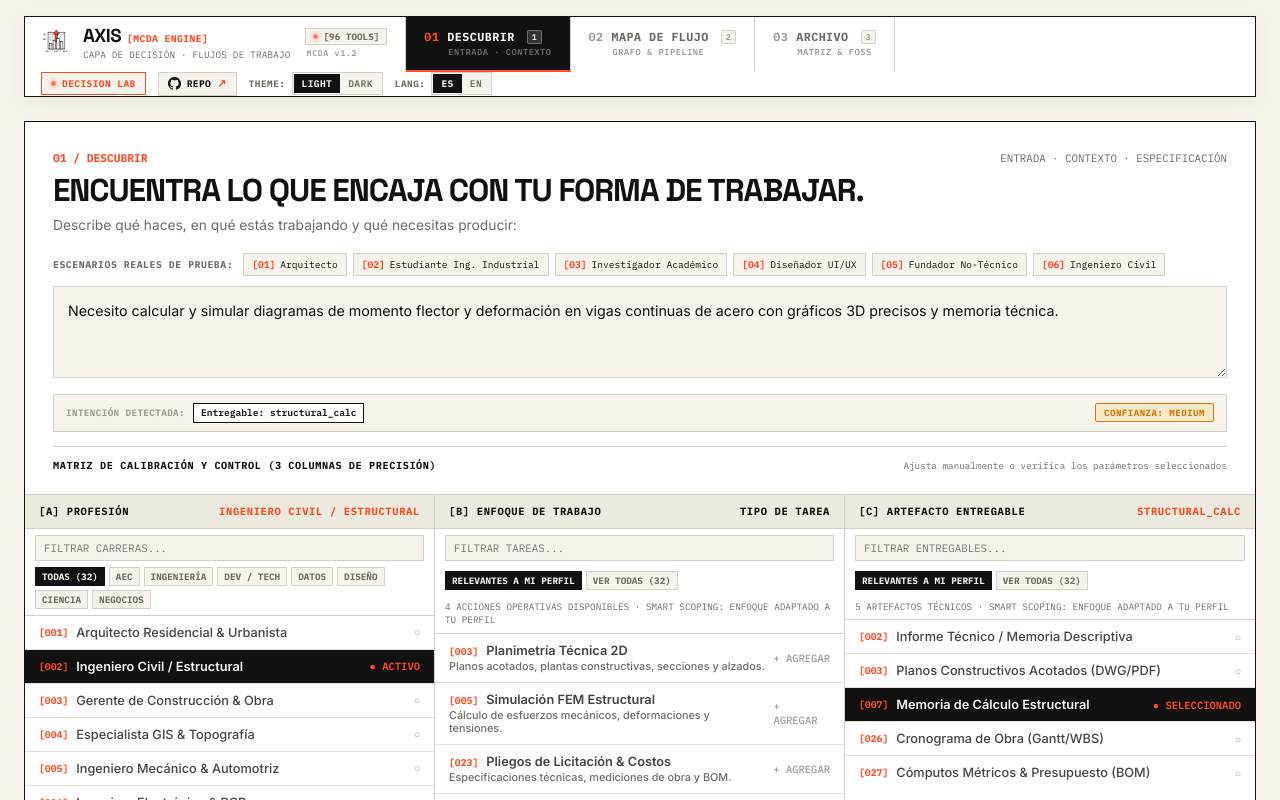
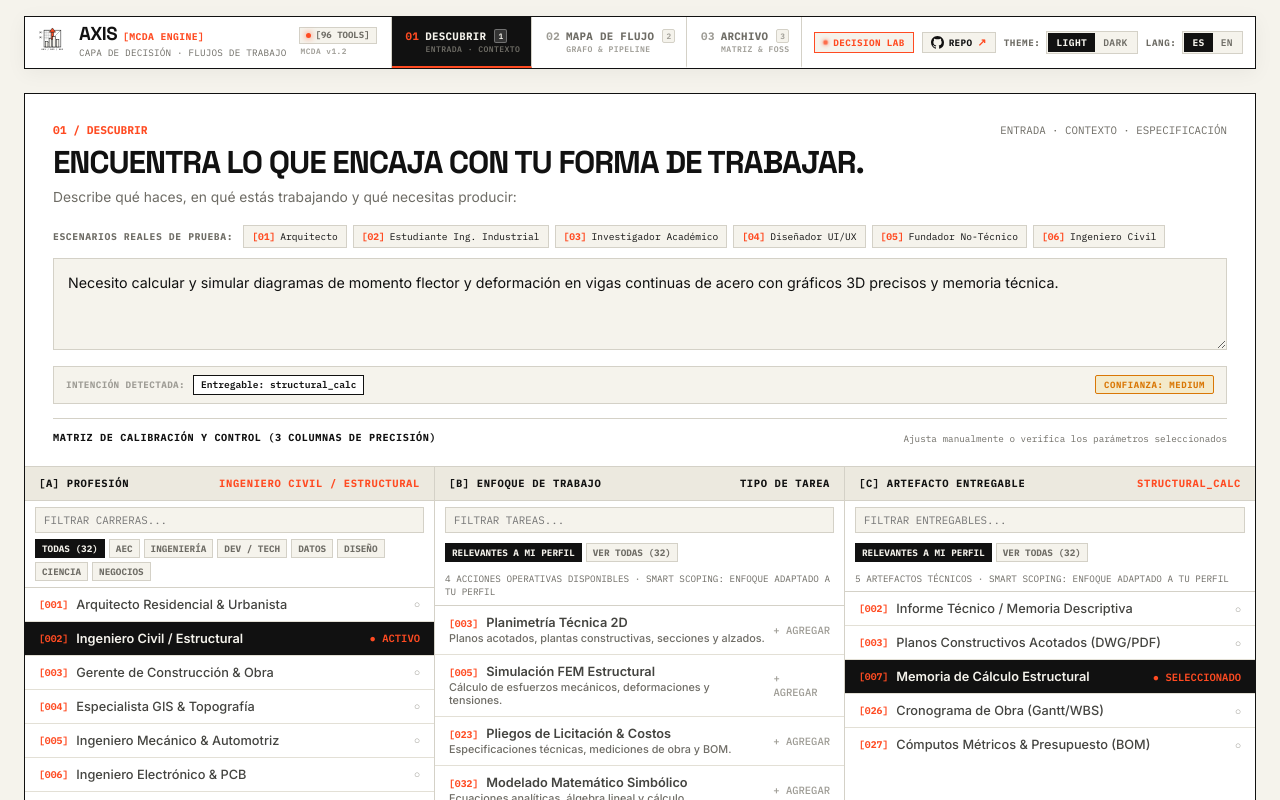
Before and after one commit to luisrodriguez-rgb/AXIS-TOOLMAP, a React (Vite) app: page / in a window 1280 px wide. Shown: the top 800 px of the page. Built offline with nearby package versions, Linux system fonts and the light colour scheme.

Commit message:
fix(ui): evitar desborde del header en cambio de idioma y corregir botones de ruta duplicados

```diff
--- a/src/components/InteractiveWorkflowCanvas.tsx
+++ b/src/components/InteractiveWorkflowCanvas.tsx
@@ -56,11 +56,16 @@ export const InteractiveWorkflowCanvas: React.FC<InteractiveWorkflowCanvasProps>
           </h2>
         </div>
 
-        {/* Selector de Rutas */}
+        {/* Selector de 3 Rutas Únicas y Neutrales */}
         <div className="routes-selector-group">
-          {(Object.keys(routes) as RouteId[]).map((rId) => {
+          {(['balanced', 'foss', 'max_capability'] as RouteId[]).map((rId) => {
             const r = routes[rId];
-            const isSelected = rId === currentRouteId;
+            if (!r) return null;
+            const isSelected =
+              rId === currentRouteId ||
+              (currentRouteId === 'recommended' && rId === 'balanced') ||
+              (currentRouteId === 'zero_cost' && rId === 'foss') ||
+              (currentRouteId === 'pro_studio' && rId === 'max_capability');
             return (
               <button
                 key={rId}
--- a/src/styles/components.css
+++ b/src/styles/components.css
@@ -23,17 +23,19 @@
   margin-top: 16px;
   margin-bottom: 24px;
   box-shadow: 0 4px 20px rgba(0, 0, 0, 0.05);
-  flex-wrap: wrap;
+  flex-wrap: nowrap;
+  overflow: hidden;
 }
 
 .brand-wrapper {
   display: flex;
   align-items: center;
-  gap: 14px;
-  padding: 10px 18px;
+  gap: 12px;
+  padding: 8px 14px;
   border-right: 1px solid var(--line);
   transition: background var(--transition-fast);
   user-select: none;
+  flex-shrink: 0;
 }
 
 .brand-wrapper:hover {
@@ -43,21 +45,22 @@
 .brand-telemetry {
   display: flex;
   flex-direction: column;
-  gap: 3px;
+  gap: 2px;
 }
 
 .telemetry-pill {
   font-family: var(--font-mono);
-  font-size: 0.62rem;
-  padding: 2px 7px;
+  font-size: 0.60rem;
+  padding: 2px 6px;
   border: 1px solid var(--line);
   background: var(--bg-canvas);
   color: var(--ink-muted);
   font-weight: 700;
   display: flex;
   align-items: center;
-  gap: 6px;
+  gap: 5px;
   line-height: 1.2;
+  white-space: nowrap;
 }
 
 .telemetry-dot {
@@ -77,11 +80,12 @@
 
 .telemetry-badge {
   font-family: var(--font-mono);
-  font-size: 0.55rem;
+  font-size: 0.52rem;
   color: var(--ink-faint);
   font-weight: 600;
-  letter-spacing: 0.08em;
+  letter-spacing: 0.06em;
   padding-left: 2px;
+  white-space: nowrap;
 }
 
 /* Primary Navigation Index */
@@ -89,6 +93,8 @@
   display: flex;
   align-items: stretch;
   flex-grow: 1;
+  flex-shrink: 1;
+  min-width: 0;
 }
 
 .nav-index-item {
@@ -96,8 +102,8 @@
   flex-direction: column;
   justify-content: center;
   align-items: flex-start;
-  gap: 2px;
-  padding: 8px 18px;
+  gap: 1px;
+  padding: 6px 14px;
   border-right: 1px solid var(--line);
   border-bottom: 2px solid transparent;
   border-top: none;
@@ -108,28 +114,31 @@
   cursor: pointer;
   transition: all var(--transition-fast);
   position: relative;
+  flex-shrink: 1;
+  min-width: 0;
 }
 
 .nav-index-item .nav-main-label {
   display: flex;
   align-items: center;
-  gap: 8px;
-  font-size: 0.78rem;
+  gap: 6px;
+  font-size: 0.72rem;
   font-weight: 700;
-  letter-spacing: 0.04em;
+  letter-spacing: 0.03em;
   text-transform: uppercase;
+  white-space: nowrap;
 }
 
 .nav-kbd-hint {
   font-family: var(--font-mono);
-  font-size: 0.55rem;
-  padding: 1px 4px;
+  font-size: 0.52rem;
+  padding: 1px 3px;
   border: 1px solid var(--line);
   background: var(--bg-canvas);
   color: var(--ink-faint);
   border-radius: 2px;
   font-weight: 600;
-  margin-left: 4px;
+  margin-left: 2px;
   transition: all var(--transition-fast);
 }
 
@@ -145,12 +154,13 @@
 }
 
 .nav-index-item .nav-sub-label {
-  font-size: 0.58rem;
+  font-size: 0.54rem;
   color: var(--ink-faint);
-  letter-spacing: 0.06em;
+  letter-spacing: 0.05em;
   text-transform: uppercase;
   font-weight: 600;
-  padding-left: 24px;
+  padding-left: 20px;
+  white-space: nowrap;
 }
 
 .nav-index-item:hover {
@@ -181,25 +191,28 @@
 .header-utilities {
   display: flex;
   align-items: center;
-  gap: 12px;
-  padding: 0 16px;
+  gap: 8px;
+  padding: 0 12px;
   background: var(--bg-surface);
+  flex-shrink: 0;
+  white-space: nowrap;
 }
 
 .utility-lab-btn {
   display: flex;
   align-items: center;
-  gap: 6px;
-  padding: 4px 9px;
+  gap: 5px;
+  padding: 3px 8px;
   border: 1px solid var(--signal);
   background: var(--bg-canvas);
   color: var(--signal);
   font-family: var(--font-mono);
-  font-size: 0.64rem;
+  font-size: 0.62rem;
   font-weight: 700;
   cursor: pointer;
   letter-spacing: 0.04em;
   transition: all var(--transition-fast);
+  white-space: nowrap;
 }
 
 .utility-lab-btn:hover {
@@ -225,17 +238,18 @@
 .utility-github-link {
   display: flex;
   align-items: center;
-  gap: 6px;
-  padding: 4px 9px;
+  gap: 5px;
+  padding: 3px 8px;
   border: 1px solid var(--line);
   background: var(--bg-canvas);
   color: var(--ink);
   font-family: var(--font-mono);
-  font-size: 0.64rem;
+  font-size: 0.62rem;
   font-weight: 700;
   text-decoration: none;
   letter-spacing: 0.04em;
   transition: all var(--transition-fast);
+  white-space: nowrap;
 }
 
 .utility-github-link:hover {
@@ -246,8 +260,17 @@
 
 .utility-github-link .github-arrow {
   color: var(--signal);
-  font-size: 0.72rem;
+  font-size: 0.70rem;
   line-height: 1;
+}
+
+@media (max-width: 1120px) {
+  .nav-index-item .nav-sub-label {
+    display: none;
+  }
+  .brand-telemetry {
+    display: none;
+  }
 }
 
 .utility-control {
```
